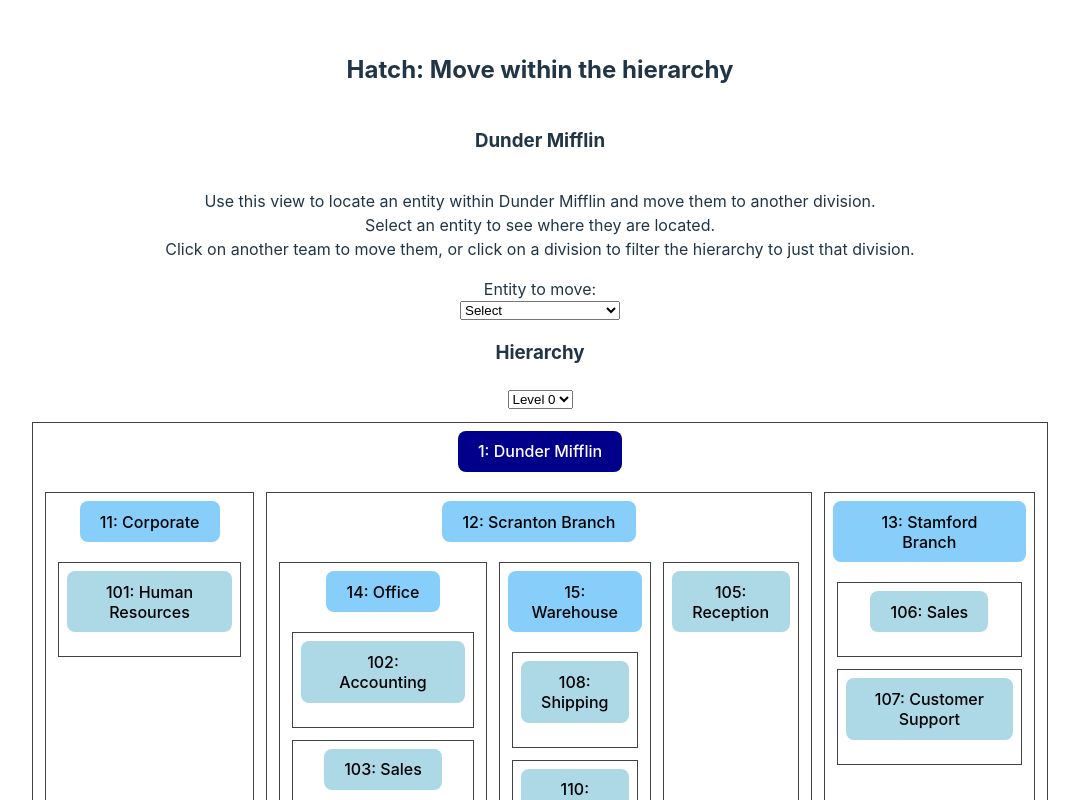
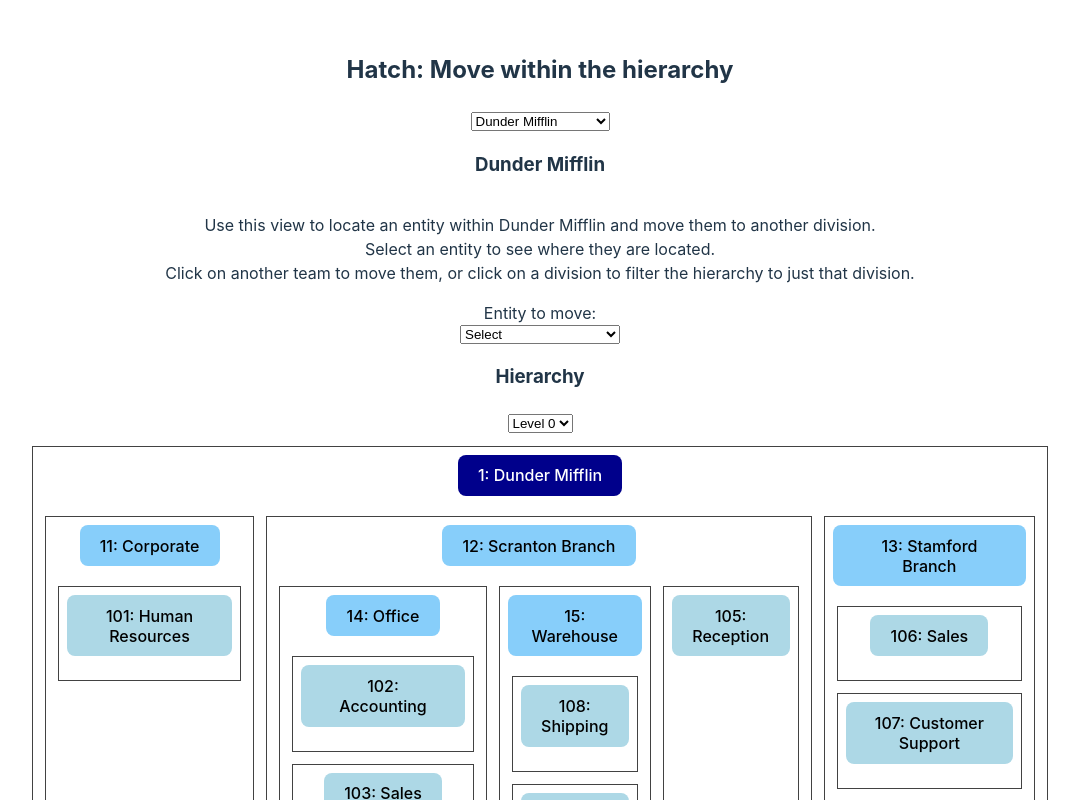
Before and after one commit to fwestling/work-sample-h, a React (Vite) app: page / in a window 1280 px wide. Shown: the top 800 px of the page, without its empty margins (100-1179 px from the left). Built offline with nearby package versions, Linux system fonts and the light colour scheme; the HTML template or start-up script is replaced by a standard one.

Commit message:
:sparkles: feat: add an organisation selector

```diff
--- a/src/App.tsx
+++ b/src/App.tsx
@@ -1,5 +1,6 @@
 import { useCallback, useEffect, useState } from "react";
 import "./App.css";
+import { useOrganisations } from "./api/hooks";
 import client from "./api/sample-client";
 import EntitySelector from "./components/EntitySelector";
 import HierarchyPicker from "./components/HierarchyPicker";
@@ -7,8 +8,9 @@
 import type { Organisation, Team } from "./data/Hierarchy";
 
 function App() {
-  const [organisationId] = useState<Organisation["id"]>(1);
+  const [organisationId, setOrganisationId] = useState<Organisation["id"]>(1);
 
+  const { data: organisations } = useOrganisations();
   const [organisation, setOrganisation] = useState<Organisation>();
 
   useEffect(() => {
@@ -33,6 +35,17 @@
   return (
     <>
       <h2>Hatch: Move within the hierarchy</h2>
+      <select
+        value={organisationId}
+        onChange={(evt) => setOrganisationId(Number.parseInt(evt.target.value))}
+      >
+        {organisations.map((org) => (
+          <option key={org.id} value={org.id} data-testid="org-option">
+            {org.name}
+          </option>
+        ))}
+      </select>
+
       {!organisation ? (
         <span>Organisation not defined</span>
       ) : (
--- a/src/data/sample.json
+++ b/src/data/sample.json
@@ -45,11 +45,13 @@
     {
       "id": 16,
       "name": "Sales",
+      "parentId": 2,
       "organisationId": 2
     },
     {
       "id": 17,
       "name": "Shipping",
+      "parentId": 2,
       "organisationId": 2
     }
   ],
@@ -175,7 +177,7 @@
     {
       "id": 1012,
       "name": "Bob Vance",
-      "teamId": 108,
+      "teamId": 109,
       "type": "user"
     },
     {
```
